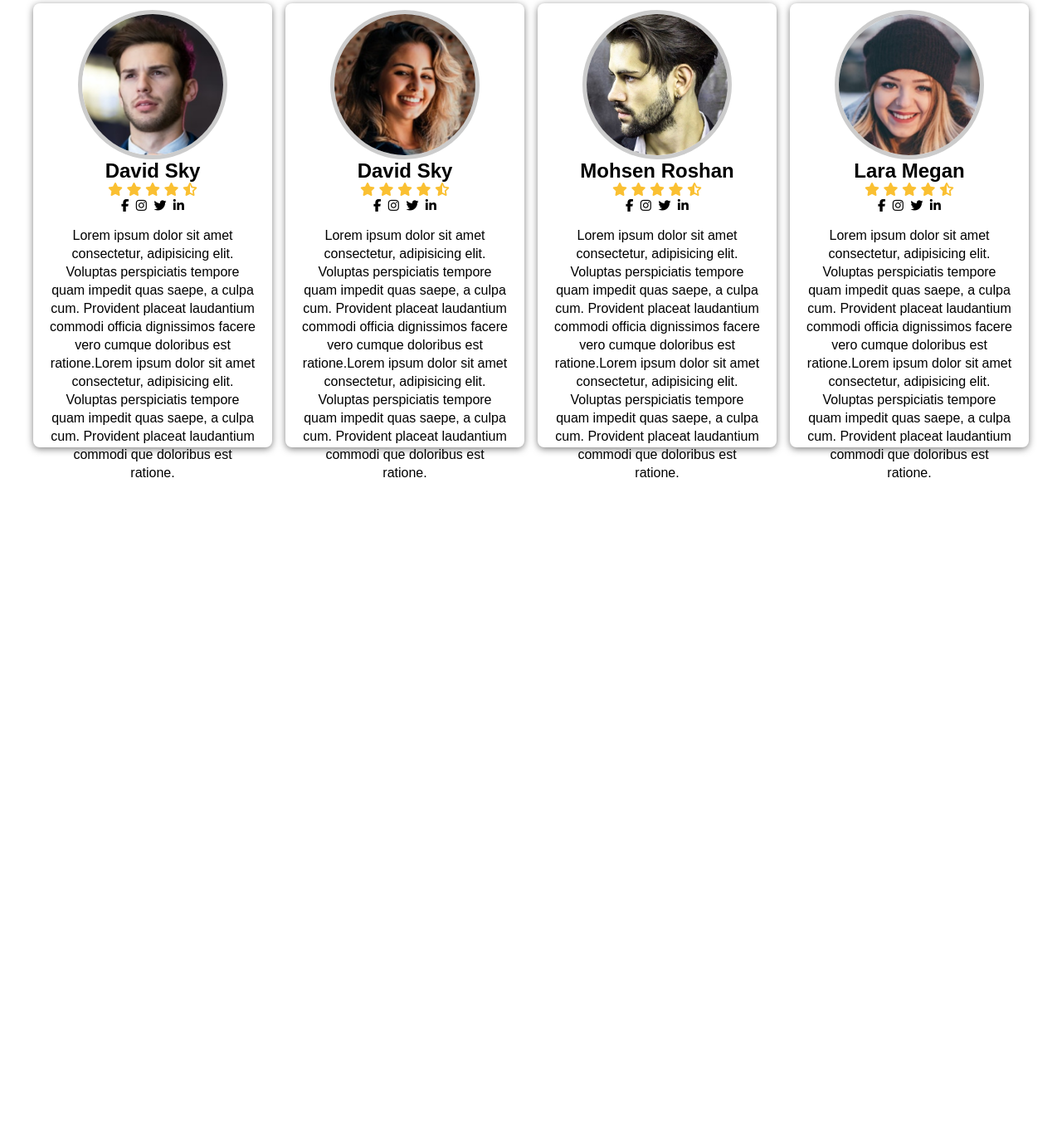
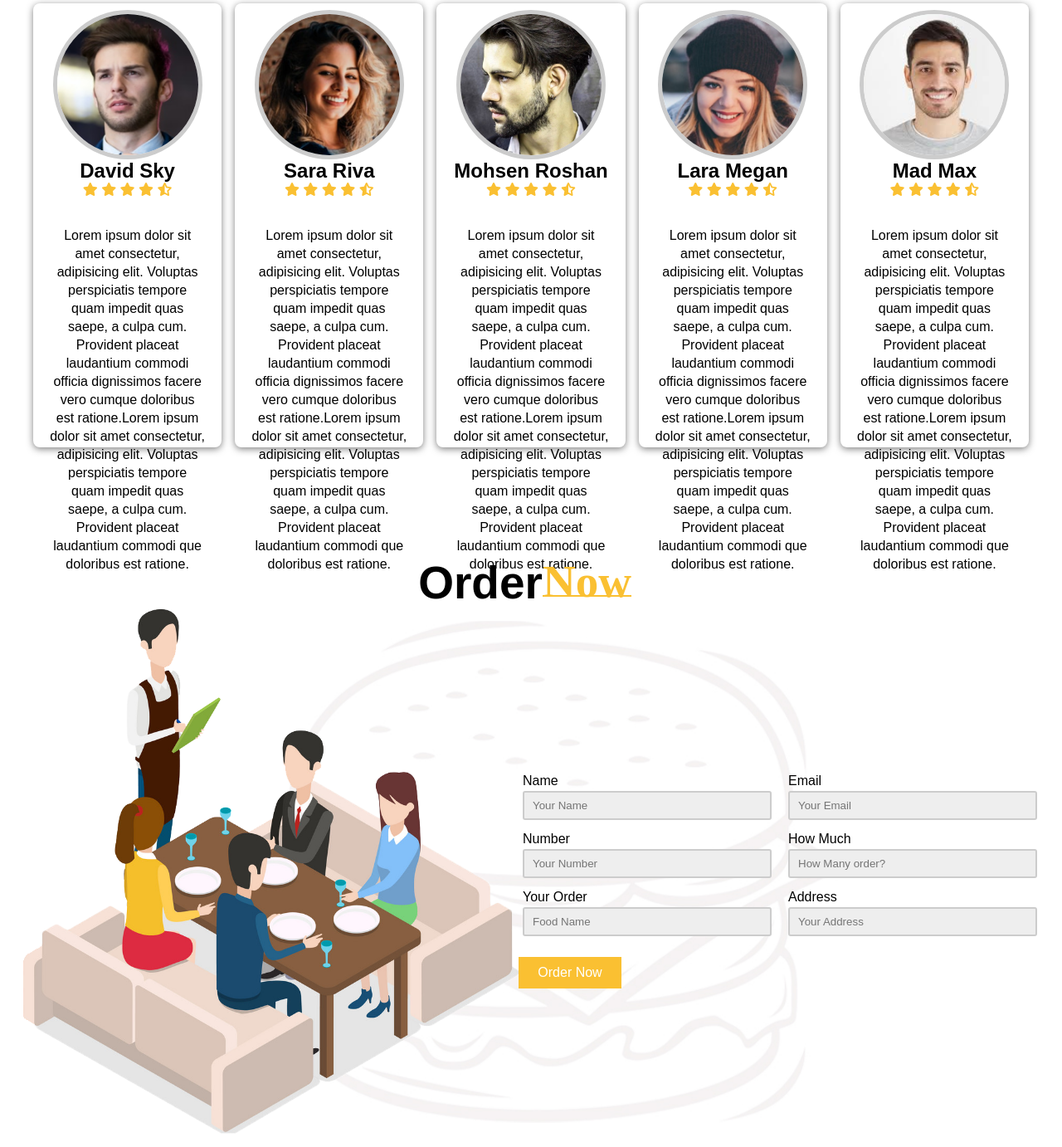
Before and after one commit to mohsenroshandel/Food-Shop, a plain HTML site: page index.html in a window 1280 px wide. Shown: the part 4332-5714 px from the top of the page at 83% size. Before the commit the page ends 4931 px from the top, so only its background shows below. Drawn offline with Linux system fonts and the light colour scheme.

Commit message:
Create Order Section

```diff
--- a/index.html
+++ b/index.html
@@ -20,7 +20,7 @@
                 <li><a href="#About">About</a></li>
                 <li><a href="#Menu">Menu</a></li>
                 <li><a href="#Gallary">Gallery</a></li>
-                <li><a href="#Reviewe">Review</a></li>
+                <li><a href="#Review">Review</a></li>
                 <li><a href="#Order">Order</a></li>
             </ul>
             <div class="icon">
@@ -475,7 +475,7 @@
                     <img src="img/review_3.png">
                 </div>
                 <div class="review_text">
-                    <h2 class="name">David Sky</h2>
+                    <h2 class="name">Sara Riva</h2>
                     <div class="review_icon">
                         <i class="fa-solid fa-star"></i>
                         <i class="fa-solid fa-star"></i>
@@ -562,9 +562,79 @@
                 </div>
             </div>
 
+            <div class="review_card">
+                <div class="review_profile">
+                    <img src="img/review_5.jpg">
+                </div>
+                <div class="review_text">
+                    <h2 class="name">Mad Max</h2>
+                    <div class="review_icon">
+                        <i class="fa-solid fa-star"></i>
+                        <i class="fa-solid fa-star"></i>
+                        <i class="fa-solid fa-star"></i>
+                        <i class="fa-solid fa-star"></i>
+                        <i class="fa-solid fa-star-half-stroke"></i>
+                    </div>
+                    <div class="review_social">
+                        <i class="fa-brands fa-facebook-f"></i>
+                        <i class="fa-brands fa-instagram"></i>
+                        <i class="fa-brands fa-twitter"></i>
+                        <i class="fa-brands fa-linkedin-in"></i>
+                    </div>
+                    <p>
+                        Lorem ipsum dolor sit amet consectetur, adipisicing elit. Voluptas perspiciatis
+                        tempore quam impedit quas saepe, a culpa cum. Provident placeat laudantium commodi
+                        officia dignissimos facere vero cumque doloribus est ratione.Lorem ipsum dolor sit
+                        amet consectetur, adipisicing elit. Voluptas perspiciatis tempore quam impedit quas
+                        saepe, a culpa cum. Provident placeat laudantium commodi que doloribus est ratione.
+                    </p>
+
+                </div>
+            </div>
+
         </div>
     </div>
 
+    <!--Order-->
+
+    <div class="order" id="Order">
+        <h1>Order<span>Now</span></h1>
+        <div class="order_main">
+
+            <div class="order_img">
+                <img src="img/order_image.png">
+            </div>
+            <form action="#">
+                <div class="input">
+                    <p>Name</p>
+                    <input type="text" placeholder="Your Name">
+                </div>
+
+                <div class="input">
+                    <p>Email</p>
+                    <input type="email" placeholder="Your Email">
+                </div>
+
+                <div class="input">
+                    <p>Number</p>
+                    <input type="number" placeholder="Your Number">
+                </div>
+                <div class="input">
+                    <p>How Much</p>
+                    <input type="number" placeholder="How Many order?">
+                </div>
+                <div class="input">
+                    <p>Your Order</p>
+                    <input type="text" placeholder="Food Name">
+                </div>
+                <div class="input">
+                    <p>Address</p>
+                    <input type="text" placeholder="Your Address">
+                </div>
+                <a href="#" class="order_btn">Order Now</a>
+            </form>
+        </div>
+    </div>
     <script src="app.js"></script>
 </body>
 
--- a/style.css
+++ b/style.css
@@ -519,12 +519,12 @@ section .main_btn:hover i {
     align-items: center;
 }
 
-.review .review_box .review_card .review_text .name{
+.review .review_box .review_card .review_text .name {
     color: #000;
     transition: 0.6s;
 }
 
-.review .review_box .review_card:hover .review_text .name{
+.review .review_box .review_card:hover .review_text .name {
     transform: translateY(-50px);
 }
 
@@ -543,12 +543,18 @@ section .main_btn:hover i {
     opacity: 0;
     cursor: pointer;
     transition: 0.3s;
+
 }
 
-.review .review_box .review_card .review_text .review_social i {
+.review .review_box .review_card:hover .review_text .review_social i {
     opacity: 1;
     transform: translateY(-8px);
 }
+
+.review .review_box .review_card .review_text .review_social i:hover {
+    color: #fac032;
+}
+
 
 .review .review_box .review_card .review_text p {
     text-align: center;
@@ -559,3 +565,74 @@ section .main_btn:hover i {
 .review .review_box .review_card:hover .review_text p {
     margin-top: 5px;
 }
+
+/* Order */
+
+.order{
+    width: 100%;
+    height: 100vh;
+    padding: 70px 0;
+    background-image: url(img/bg2.jpg);
+    background-size: cover;
+    background-position: center;
+}
+.order h1{
+    display: flex;
+    justify-content: center;
+    align-items: center;
+    color: #000;
+    font-size: 55px;
+}
+.order h1 span{
+    color: #fac032;
+    margin-right: 15px;
+    font-family: mv boli;
+}
+.order h1 span:after{
+    content: '';
+    width: 100%;
+    height: 2px;
+    background: #fac032;
+    display: block;
+    position: relative;
+    bottom: 15px;
+}
+.order .order_main{
+    display: flex;
+    justify-content: center;
+    align-items: center;
+}
+.order .order_main .order_img img{
+    width: 600px;
+}
+.order .order_main form{
+    display: grid;
+    grid-template-columns: 1fr 1fr;
+    grid-gap: 0 10px;
+}
+.order .order_main form .input p{
+    line-height: 25px;
+}
+.order .order_main form .input {
+margin: 5px;
+}
+.order .order_main form .input input{
+    width: 300px;
+    height: 35px;
+    padding: 0 10px;
+    border: 2px solid #cccccc;
+    background: #eeeeee;
+    outline: none;
+    border-radius: 3px;
+}
+.order .order_main form .input input:focus{
+    border: 2px solid #fac032;
+}
+.order .order_main form .order_btn{
+ padding: 10px 0;
+ background: #fac032;
+ color: #fff;
+ width: 40%;
+ text-align: center;
+ margin-top: 20px;
+}
```
Also changed, not shown: img/review_5.jpg (added).
